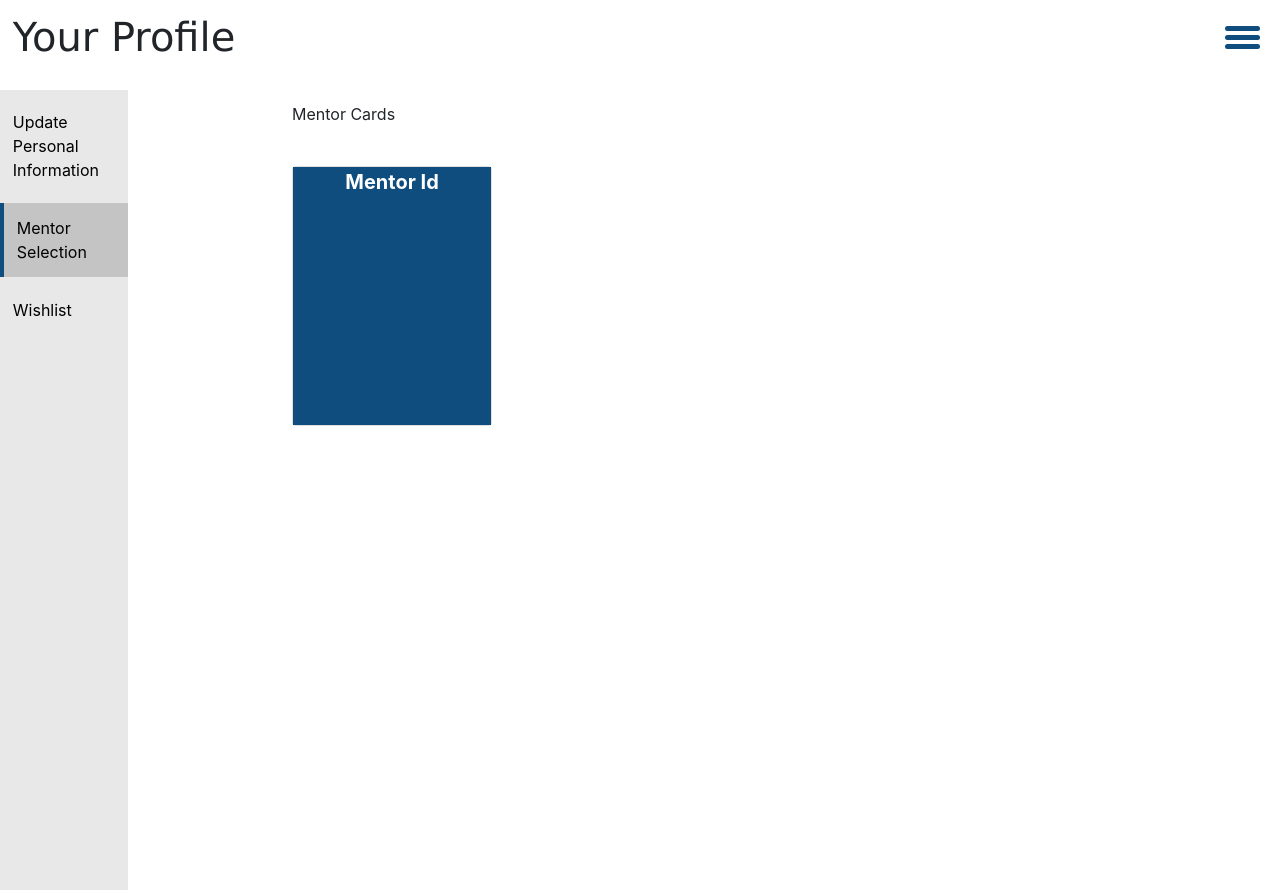
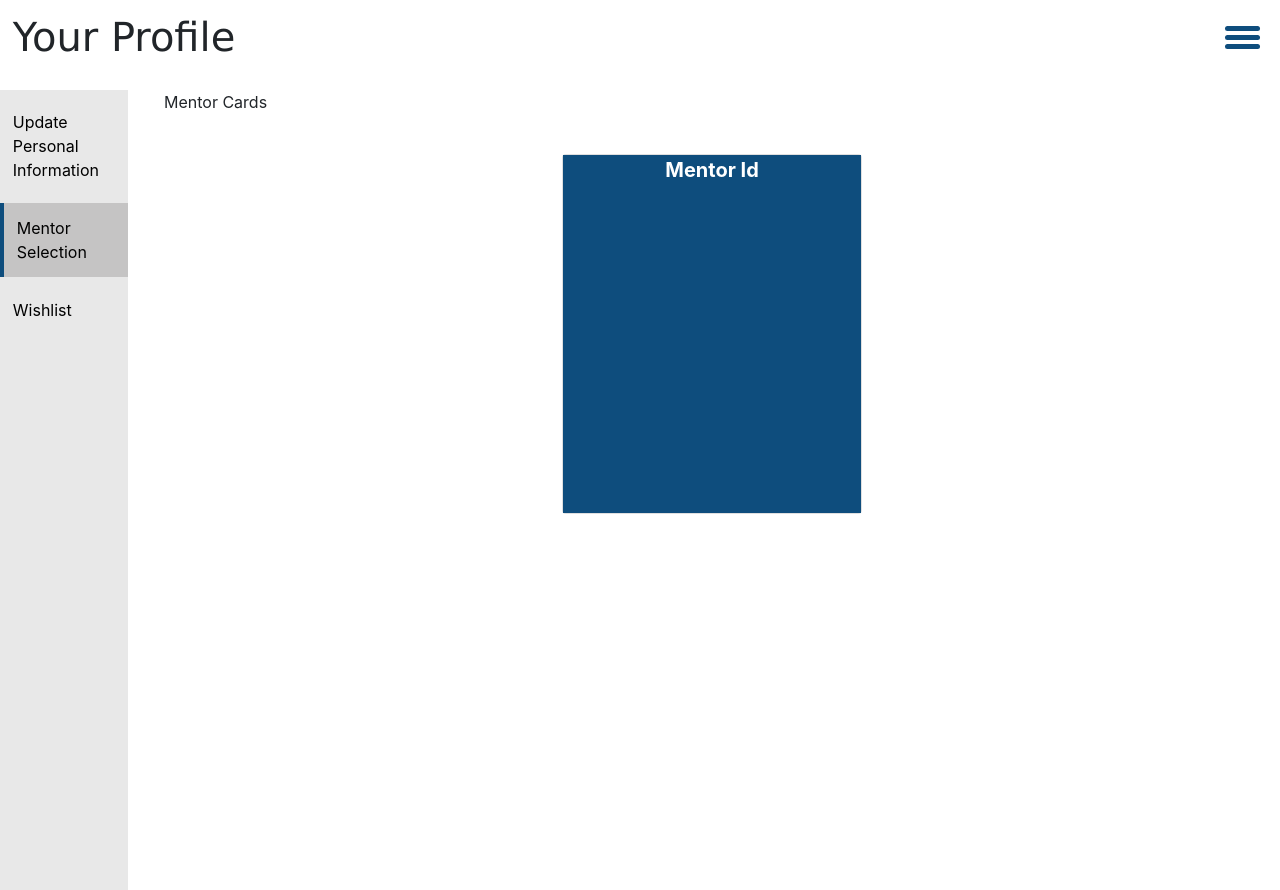
Before and after one commit to SarcWeb21/ASMP, a Django app: page /profile in a window 1280 px wide, after a click on "Mentor Selection". Run offline with Django 3.2, Linux system fonts and the light colour scheme.

Commit message:
fifth commit

```diff
--- a/static/app.js
+++ b/static/app.js
@@ -4,6 +4,7 @@ function onClickMenu(){
 	document.getElementById("social").classList.toggle("change");
 	document.getElementById("menu-bg").classList.toggle("change-bg");
 }
+
 
 /*carousel*/
 $(document).ready(function(){
--- a/static/style.css
+++ b/static/style.css
@@ -194,25 +194,26 @@ border: greenyellow;
 {
 display: grid;
 }
-#sect:hover #circle
+#circle.moved
 {
 animation: moveleft;
-animation-duration: 5s;
-animation-delay: 0.5s;
+animation-duration: 2s;
+animation-delay: 0.1s;
 animation-iteration-count: 1;
 animation-fill-mode: forwards;
+}
 
-}
-#sect:hover #aboutbox
+#aboutbox.moved
 {
 animation: moveright;
 animation-timing-function: ease;
 animation-iteration-count: 1;
-animation-duration: 5s;
-animation-delay: 0.5s;
+animation-duration: 2s;
+animation-delay: 0s;
 animation-fill-mode: forwards;
 
 }
+
 iframe{
     margin-left: 25%;
     margin-right: 25%;
@@ -380,9 +378,7 @@ animation-fill-mode: forwards;
 		  }
 
 		  div.content {
-			float: left;
 			  margin: 1.8em 0 0 9em;
-			max-width: 70%;
 			clear: none;
 		  }
 
@@ -394,9 +390,9 @@ animation-fill-mode: forwards;
 
 	  /* mentor cards */
 	  .scene {
-		width: 200px;
-		height: 260px;
-		margin: 40px 0;
+		width: 300px;
+		height: 360px;
+		margin: 40px auto;
 		perspective: 600px;
 	  }
 
--- a/templates/base.html
+++ b/templates/base.html
@@ -1,6 +1,8 @@
 {% load static %}
 <html>
     <head>
+        <meta charset="utf-8">
+    <meta name="viewport" content="width=device-width, initial-scale=1">
         <script src="https://code.jquery.com/jquery-3.6.0.min.js" type="text/javascript"></script>
         <script src="https://cdnjs.cloudflare.com/ajax/libs/slick-carousel/1.8.1/slick.min.js"></script>
         <link rel="stylesheet" type="text/css" href="{% static 'slick/slick.css' %}"/>
--- a/templates/profile.html
+++ b/templates/profile.html
@@ -32,6 +32,14 @@ card.addEventListener( 'click', function() {
 
       <div id="page3" class="profind"><!-- page 3 -->
         <p>Your selected mentors</p>
+        <div class="wishmentors">
+          <ul>
+            <li><span></span><p>Mentor 1</p></li>
+            <li>Mentor 2</li>
+            <li>Mentor 3</li>
+            <li>Mentor 4</li>
+          </ul>
+        </div>
       </div><!-- /page3 -->
 
     </div>
```
Also changed, not shown: other parts of static/style.css (+39 -8 lines), templates/land.html (+8 -1 lines).
